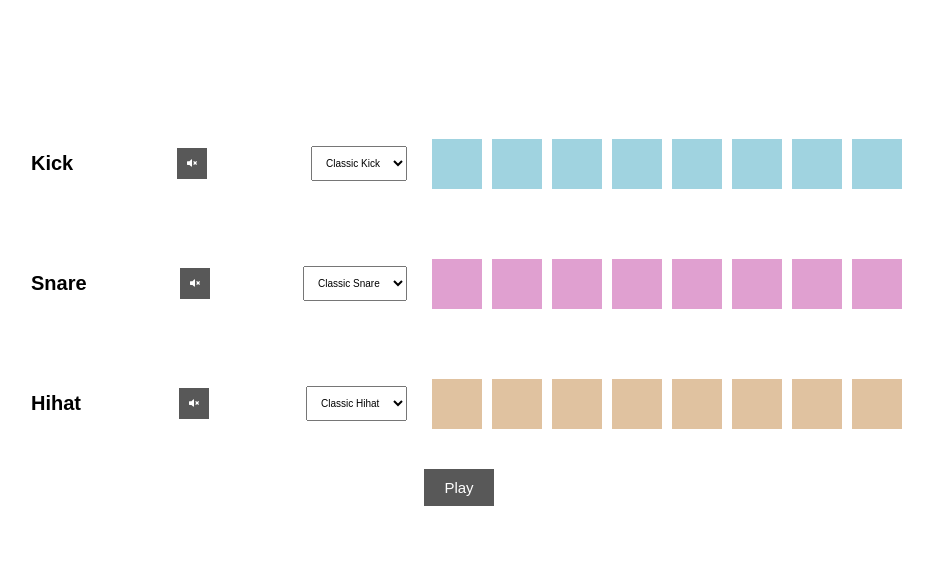
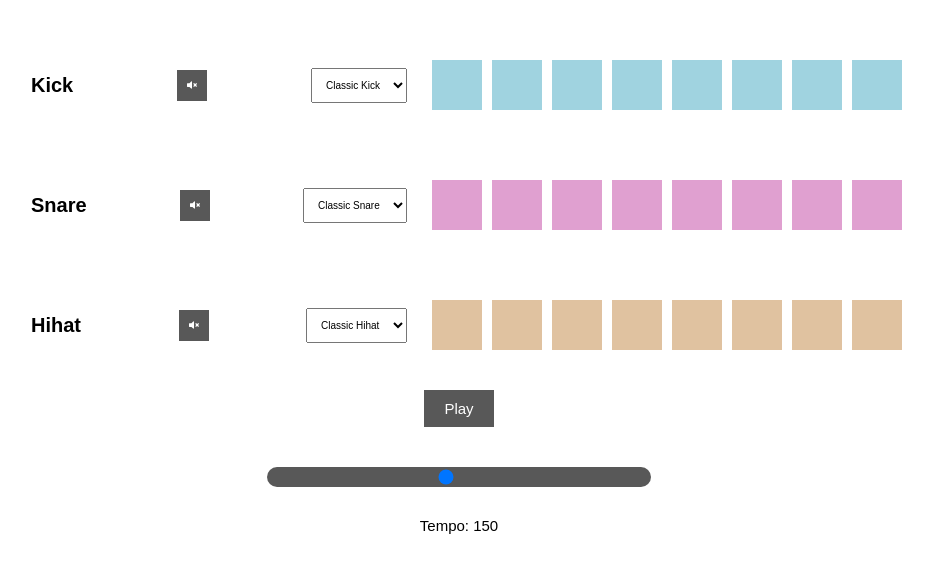
Before and after one commit to SalmanAzad1993/beat-maker, a plain HTML site: page index.html in a window 1280 px wide. Shown: the part 108-680 px from the top of the page, without its empty margins (181-1114 px from the left). Drawn offline with Linux system fonts and the light colour scheme.

Commit message:
adding tempo and project done

```diff
--- a/app.js
+++ b/app.js
@@ -13,6 +13,7 @@ class DrumKit {
     this.isPlaying = null;
     this.selects = document.querySelectorAll("select");
     this.muteBtns = document.querySelectorAll(".mute");
+    this.tempoSlider = document.querySelector(".tempo-slider");
   }
   activePad() {
     this.classList.toggle("active");
@@ -108,6 +109,19 @@ class DrumKit {
       }
     }
   }
+  changeTempo(e) {
+    const tempoText = document.querySelector(".tempo-number");
+    tempoText.innerText = e.target.value;
+  }
+  updateTempo(e) {
+    this.bpm = e.target.value;
+    clearInterval(this.isPlaying);
+    this.isPlaying = null;
+    const playBtn = document.querySelector(".play");
+    if (playBtn.classList.contains("active")) {
+      this.start();
+    }
+  }
 }
 
 const drumKit = new DrumKit();
@@ -137,3 +151,10 @@ drumKit.muteBtns.forEach((btn) => {
     drumKit.mute(e);
   });
 });
+
+drumKit.tempoSlider.addEventListener("input", function (e) {
+  drumKit.changeTempo(e);
+});
+drumKit.tempoSlider.addEventListener("change", function (e) {
+  drumKit.updateTempo(e);
+});
--- a/index.html
+++ b/index.html
@@ -82,6 +82,16 @@
         </div>
       </div>
       <button class="play">Play</button>
+      <div class="tempo">
+        <input
+          type="range"
+          class="tempo-slider"
+          max="300"
+          min="20"
+          value="150"
+        />
+        <p>Tempo: <span class="tempo-number">150</span></p>
+      </div>
     </div>
     <audio src="./sounds/kick-classic.wav" class="kick-sound"></audio>
     <audio src="./sounds/snare-acoustic01.wav" class="snare-sound"></audio>
--- a/style.css
+++ b/style.css
@@ -97,6 +97,26 @@ select {
   background: rgb(182, 182, 182);
 }
 
+.tempo {
+  margin: 3rem;
+  width: 30%;
+}
+.tempo-slider {
+  padding: 0.2rem;
+  -webkit-appearance: none;
+  margin: 1rem 0rem;
+  width: 100%;
+  position: relative;
+  background: rgb(88, 88, 88);
+  cursor: pointer;
+  border-radius: 1rem;
+}
+.tempo p {
+  font-size: 1.5rem;
+  margin: 2rem;
+  text-align: center;
+}
+
 @keyframes playTrack {
   from {
     transform: scale(1);
```
